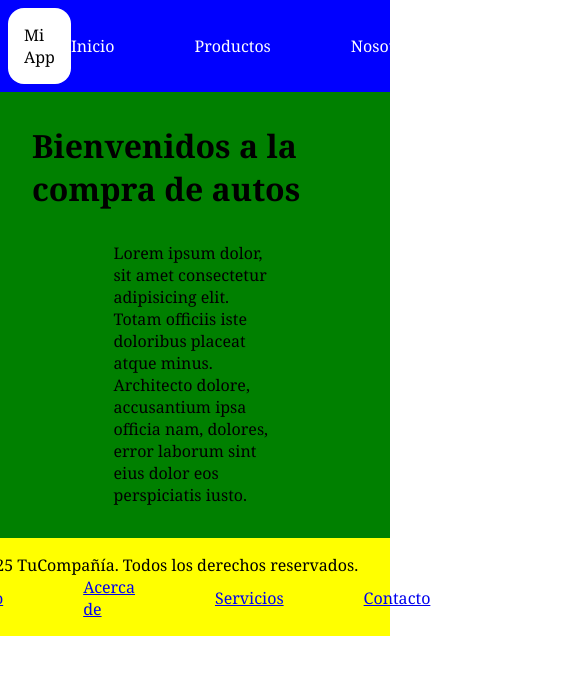
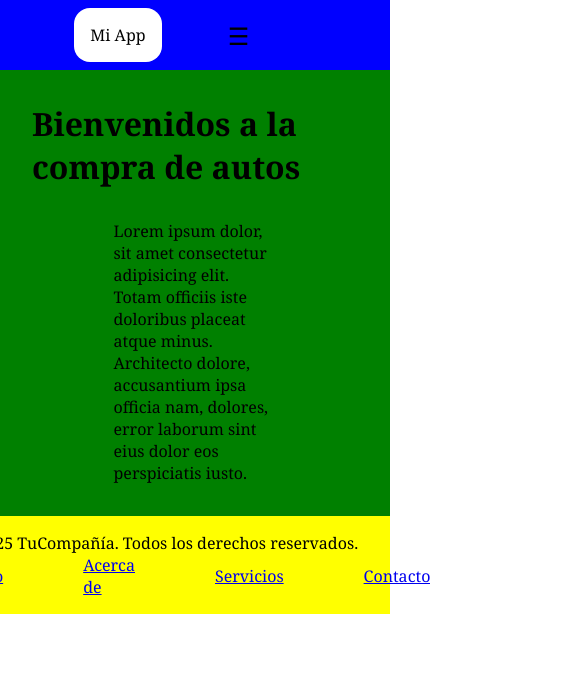
Before and after one commit to bermudezfran/Desafio-12, a website built with Vite: page index.html in a window 390 px wide. Shown: the whole page, 565 px wide, since content can reach past the window. Built offline with nearby package versions, Linux system fonts and the light colour scheme.

Commit message:
se agrego la media xs

```diff
--- a/index.html
+++ b/index.html
@@ -9,6 +9,7 @@
     <div class="container">
       <header>
         <span class="logo">Mi App</span>
+        <button class="menu-btn">&#9776;</button>
         <nav>
           <ul>
             <li><a class="link-header" href="#">Inicio</a></li>
--- a/src/style.css
+++ b/src/style.css
@@ -2,7 +2,11 @@
   box-sizing: border-box;
   padding: 0;
   margin: 0;
-  font-family: Georgia, 'Times New Roman', Times, serif;
+  font-family: Georgia, "Times New Roman", Times, serif;
+}
+
+body {
+  width: 100%;
 }
 
 header {
@@ -10,7 +14,7 @@ header {
   display: flex;
   justify-content: space-evenly;
   align-items: center;
-  padding: .5em;
+  padding: 0.5em;
   width: 100%;
 }
 
@@ -32,7 +36,7 @@ ul {
   display: flex;
   justify-content: center;
   align-items: center;
-  gap: 5em
+  gap: 5em;
 }
 
 li {
@@ -41,7 +45,7 @@ li {
 }
 
 li {
-  color: #FFF;
+  color: #fff;
   text-decoration: none;
 }
 
@@ -61,9 +65,8 @@ li {
   padding: 2em;
 }
 
-
 .logo {
-  background-color: #FFF;
+  background-color: #fff;
   border-radius: 1em;
   padding: 1em;
 }
@@ -74,6 +77,23 @@ li {
 }
 
 .link-header {
-  color: #FFF;
+  color: #fff;
   text-decoration: none;
 }
+
+.menu-btn {
+  display: none;
+  font-size: 24px;
+  background: none;
+  border: none;
+  cursor: pointer;
+}
+
+@media (max-width: 576px) {
+  nav ul {
+    display: none;
+  }
+  .menu-btn {
+    display: block;
+  }
+}
```
